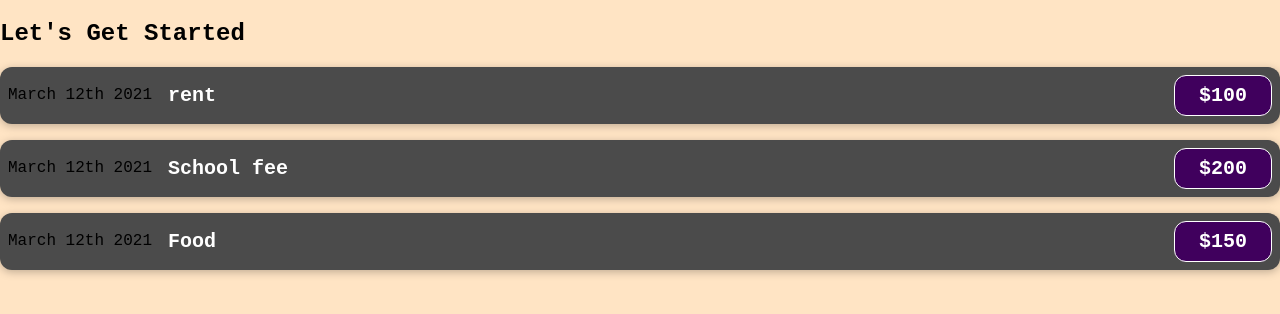
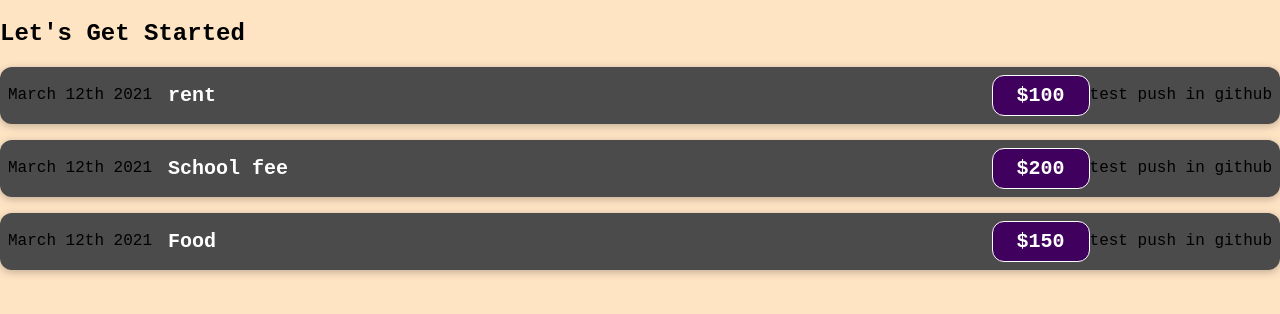
Before and after one commit to varund520/react, a JavaScript app in the folder firstapp/: page / in a window 1280 px wide. Shown: the top 314 px of the page. Built offline with nearby package versions, Linux system fonts and the light colour scheme.

Commit message:
this is commit

```diff
--- a/firstapp/src/components/SubComponent/ExpenseItem.js
+++ b/firstapp/src/components/SubComponent/ExpenseItem.js
@@ -8,6 +8,8 @@ function ExpenseItem(props){
                 <h2>{ props.title }</h2>
                 <div className="expense-item__price">${ props.price }</div>
             </div>
+            <div>test push in github</div>
+
         </div>
     );
 }
```
